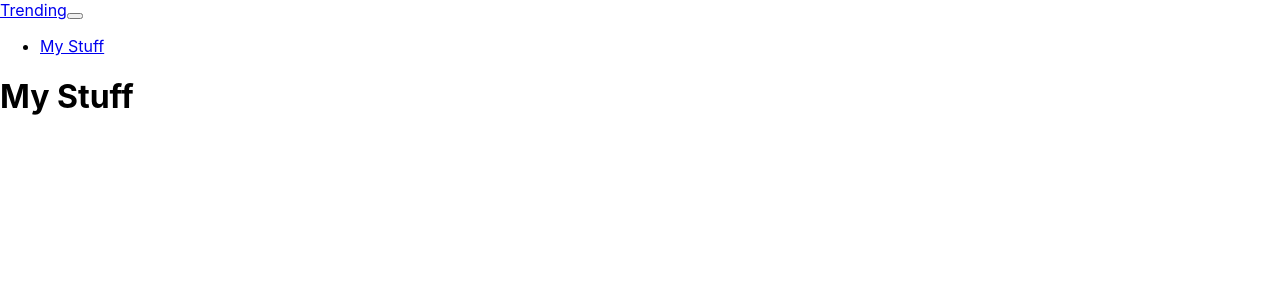
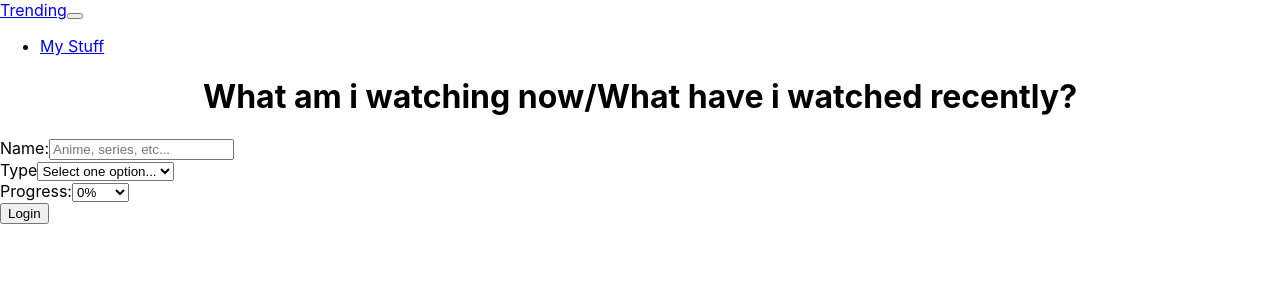
Before and after one commit to jvam90/anime-app, a React (Create React App) app: page /mystuff in a window 1280 px wide. Shown: the top 300 px of the page. Built offline with nearby package versions, Linux system fonts and the light colour scheme; the HTML template or start-up script is replaced by a standard one.

Commit message:
Added form to input data.

```diff
--- a/src/pages/MyStuffPage.css
+++ b/src/pages/MyStuffPage.css
@@ -0,0 +1,3 @@
+#formTitle {
+  text-align: center;
+}
--- a/src/pages/MyStuffPage.js
+++ b/src/pages/MyStuffPage.js
@@ -1,12 +1,66 @@
-import './MyStuffPage.css';
-import Content from '../components/Content';
+import "./MyStuffPage.css";
 
-function MyStuffPage(){
-    return (
-        <div className='container'>
-            <Content title='My Stuff'></Content>
+function MyStuffPage() {
+  return (
+    <div className="h-100">
+      <div className="container h-100">
+        <div className="row h-100 justify-content-center align-items-center">
+          <div className="col-10 col-md-8 col-lg-6">
+            <form className="form-example" action="" method="post">
+              <h1 id="formTitle">
+                What am i watching now/What have i watched recently?
+              </h1>
+              <div className="form-group">
+                <label htmlFor="name">Name:</label>
+                <input
+                  type="text"
+                  className="form-control"
+                  id="name"
+                  placeholder="Anime, series, etc..."
+                  name="name"
+                />
+              </div>
+              <div className="form-group">
+                <label htmlFor="type">Type</label>
+                <select defaultValue="" className="form-control" id="type">
+                  <option value="">Select one option...</option>
+                  <option value="anime">Anime</option>
+                  <option value="tvshow">TV Show</option>
+                  <option value="tvseries">TV Series</option>
+                </select>
+              </div>
+              <div className="form-group">
+                <label htmlFor="progress">Progress:</label>
+                <select
+                  defaultValue="0%"
+                  className="form-control"
+                  id="progress"
+                >
+                  <option value="0%">0%</option>
+                  <option value="10%">10%</option>
+                  <option value="20%">20%</option>
+                  <option value="30%">30%</option>
+                  <option value="40%">40%</option>
+                  <option value="50%">50%</option>
+                  <option value="60%">60%</option>
+                  <option value="70%">70%</option>
+                  <option value="80%">80%</option>
+                  <option value="90%">90%</option>
+                  <option value="100%">100%</option>
+                </select>
+              </div>
+              <button
+                type="submit"
+                className="btn btn-primary btn-customized mt-4"
+              >
+                Login
+              </button>
+            </form>
+          </div>
         </div>
-    )
+      </div>
+    </div>
+  );
 }
 
 export default MyStuffPage;
```
